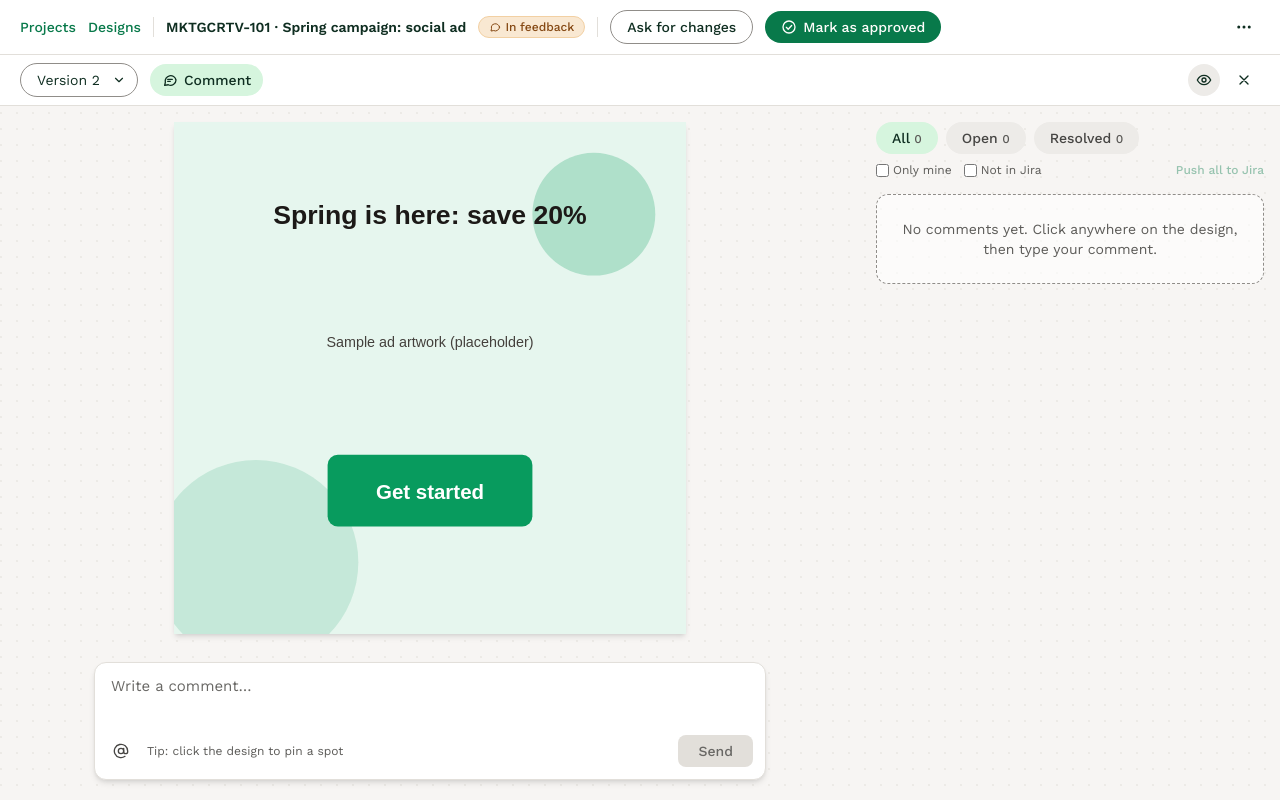
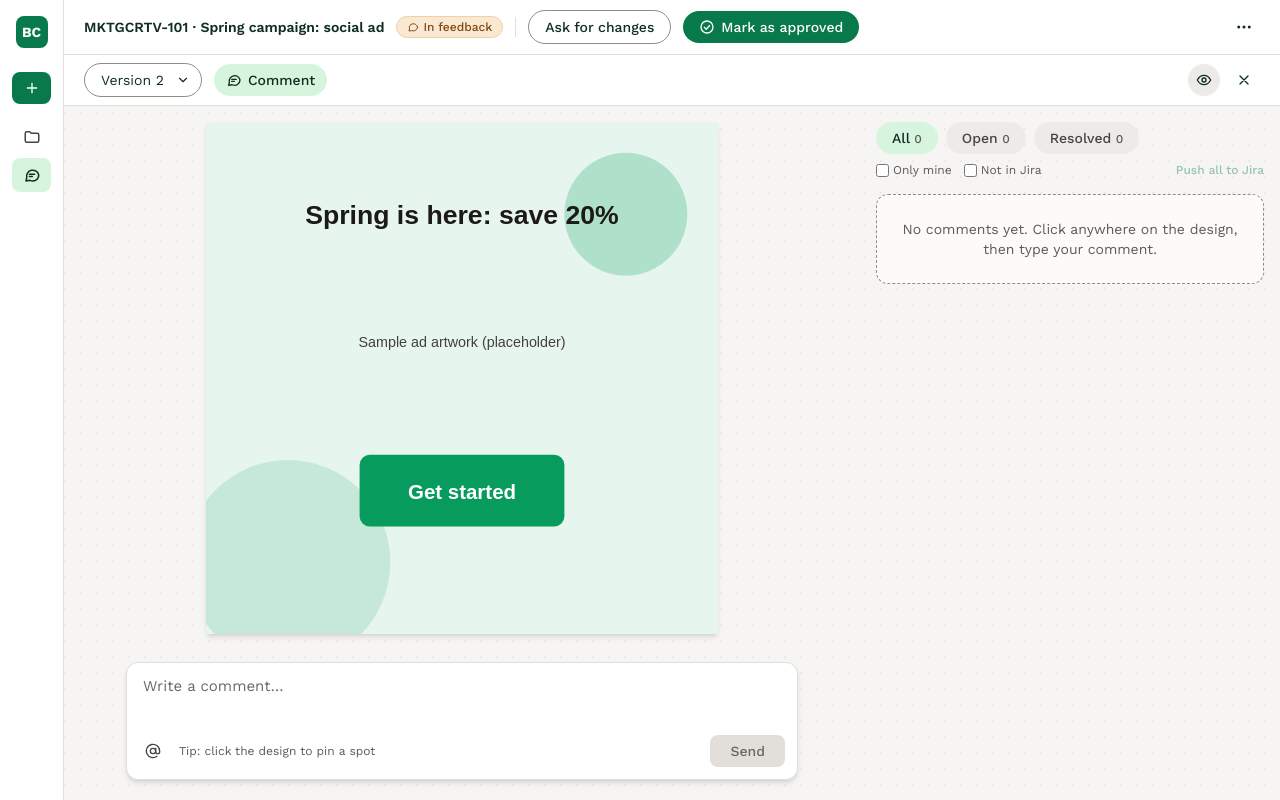
Before and after one commit to jballou/studio-hub, a Next.js app: page /review/a-ad in a window 1280 px wide. Built offline with nearby package versions, Linux system fonts and the light colour scheme.

Commit message:
Add persistent sidebar nav (icon rail in review workspace)
Co-Authored-By: Claude Sonnet 5.5 <noreply@anthropic.com>

```diff
--- a/app/layout.tsx
+++ b/app/layout.tsx
@@ -1,6 +1,8 @@
 import type { Metadata } from "next";
 import { Work_Sans } from "next/font/google";
 import "./globals.css";
+import { Suspense } from "react";
+import { Sidebar } from "@/components/Sidebar";
 
 const workSans = Work_Sans({
   variable: "--font-work-sans",
@@ -15,7 +17,12 @@ export const metadata: Metadata = {
 export default function RootLayout({ children }: LayoutProps<"/">) {
   return (
     <html lang="en" className={`${workSans.variable} h-full antialiased`}>
-      <body className="paper min-h-full flex flex-col">{children}</body>
+      <body className="paper flex min-h-full flex-row">
+        <Suspense fallback={<div className="w-16 shrink-0 border-r border-line bg-white" />}>
+          <Sidebar />
+        </Suspense>
+        <div className="flex min-w-0 flex-1 flex-col">{children}</div>
+      </body>
     </html>
   );
 }
--- a/app/projects/layout.tsx
+++ /dev/null
@@ -1,15 +0,0 @@
-import Link from "next/link";
-
-export default function ProjectsLayout({ children }: LayoutProps<"/projects">) {
-  return (
-    <>
-      <nav className="flex items-center gap-6 border-b border-line bg-white px-6 py-3 text-sm">
-        <span className="font-bold text-brand">Brand Creative Hub</span>
-        <Link href="/projects" className="hover:underline">Projects</Link>
-        <Link href="/review" className="hover:underline">Review</Link>
-        <Link href="/projects/new" className="ml-auto rounded bg-brand px-3 py-1.5 font-medium text-white hover:bg-brand-dark">New brief</Link>
-      </nav>
-      {children}
-    </>
-  );
-}
--- /dev/null
+++ b/components/Sidebar.tsx
@@ -0,0 +1,54 @@
+"use client";
+
+import Link from "next/link";
+import { usePathname } from "next/navigation";
+import { Icon, type IconName } from "@/components/ui/Icon";
+
+const ITEMS: { href: string; label: string; icon: IconName; match: (p: string) => boolean }[] = [
+  { href: "/projects", label: "Projects", icon: "folder", match: (p) => p === "/projects" },
+  { href: "/review", label: "Review", icon: "comment", match: (p) => p.startsWith("/review") },
+];
+
+/**
+ * Persistent app nav. Full width on normal pages; collapses to an icon rail inside
+ * the full-screen review workspace so the design and comments keep their space.
+ */
+export function Sidebar() {
+  const pathname = usePathname();
+  const collapsed = /^\/review\/[^/]+/.test(pathname);
+
+  const link = (active: boolean) =>
+    `flex items-center gap-3 rounded-lg py-2 text-sm font-medium ${collapsed ? "justify-center px-2" : "px-3"} ${active ? "bg-brand-soft text-ink" : "text-n-800 hover:bg-n-150"}`;
+
+  return (
+    <nav
+      aria-label="Main"
+      className={`sticky top-0 flex h-screen shrink-0 flex-col gap-1 border-r border-line bg-white p-3 ${collapsed ? "w-16" : "w-56"}`}
+    >
+      <Link href="/projects" className={`mb-4 flex items-center gap-2 px-1 py-1 font-bold text-brand ${collapsed ? "justify-center" : ""}`} title="Brand Creative Hub">
+        <span className="flex h-8 w-8 shrink-0 items-center justify-center rounded-lg bg-brand text-sm text-n-50">BC</span>
+        {!collapsed && <span className="leading-tight">Brand Creative Hub</span>}
+      </Link>
+
+      <Link
+        href="/projects/new"
+        title="New brief"
+        aria-label="New brief"
+        className={`mb-3 flex items-center justify-center gap-2 rounded-lg bg-brand py-2 text-sm font-medium text-n-50 hover:bg-brand-dark ${collapsed ? "px-2" : "px-3"}`}
+      >
+        <Icon name="plus" size={16} />
+        {!collapsed && "New brief"}
+      </Link>
+
+      {ITEMS.map((i) => {
+        const active = i.match(pathname);
+        return (
+          <Link key={i.href} href={i.href} title={i.label} aria-label={i.label} aria-current={active ? "page" : undefined} className={link(active)}>
+            <Icon name={i.icon} size={18} />
+            {!collapsed && i.label}
+          </Link>
+        );
+      })}
+    </nav>
+  );
+}
--- a/components/review/ReviewWorkspace.tsx
+++ b/components/review/ReviewWorkspace.tsx
@@ -174,9 +174,6 @@ export function ReviewWorkspace({ assetId }: { assetId: string }) {
   return (
     <div className="paper flex h-screen flex-col">
       <header className="flex flex-wrap items-center gap-3 border-b border-line bg-white px-5 py-2.5 text-sm">
-        <Link href="/projects" className="font-medium text-brand hover:underline">Projects</Link>
-        <Link href="/review" className="font-medium text-brand hover:underline">Designs</Link>
-        <span className="h-5 w-px bg-line" />
         <h1 className="truncate font-semibold">{asset.projectKey} · {asset.name}</h1>
         <StageTag stage={stage} />
         <span className="h-5 w-px bg-line" />
--- a/components/ui/Icon.tsx
+++ b/components/ui/Icon.tsx
@@ -7,6 +7,8 @@ const PATHS = {
   delivered: <><circle cx="12" cy="12" r="9" /><path d="m8 12.5 2.8 2.8L16 9.8" /></>,
   alert: <><circle cx="12" cy="12" r="9" /><path d="M12 7.5v5.5M12 16.5v.01" /></>,
   check: <><path d="m5 12.5 4.5 4.5L19 7.5" /></>,
+  folder: <><path d="M3 7a2 2 0 0 1 2-2h4l2 2h8a2 2 0 0 1 2 2v8a2 2 0 0 1-2 2H5a2 2 0 0 1-2-2Z" /></>,
+  plus: <><path d="M12 5v14M5 12h14" /></>,
   x: <><path d="M6 6l12 12M18 6 6 18" /></>,
   eye: <><path d="M2 12s3.6-7 10-7 10 7 10 7-3.6 7-10 7S2 12 2 12Z" /><circle cx="12" cy="12" r="3" /></>,
   eyeOff: <><path d="M3 3l18 18M10.6 5.1A10 10 0 0 1 12 5c6.4 0 10 7 10 7a17 17 0 0 1-3.2 4M6.5 6.6A17 17 0 0 0 2 12s3.6 7 10 7a9.700 9.700 0 0 0 4-.9" /></>,
```
